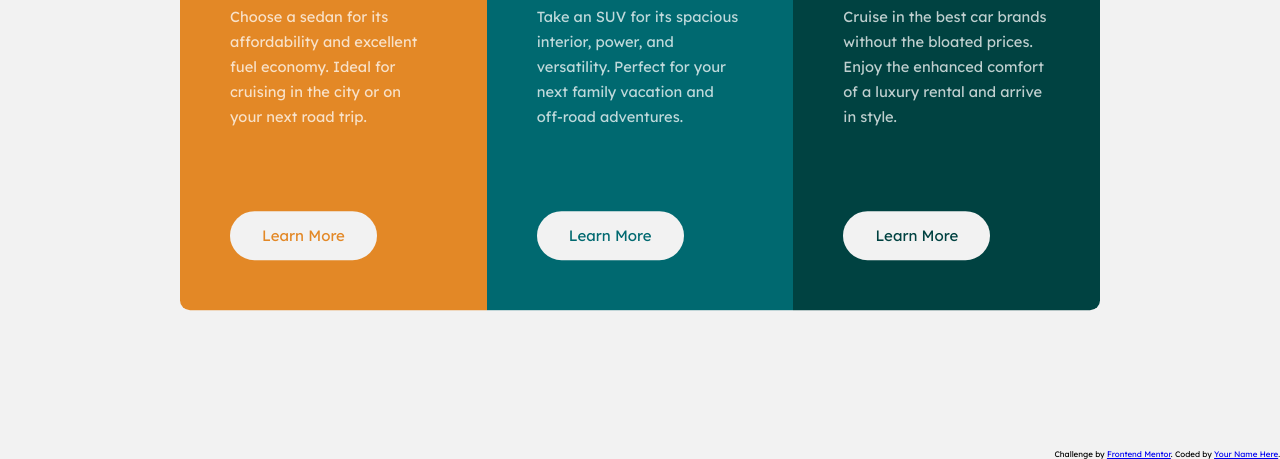
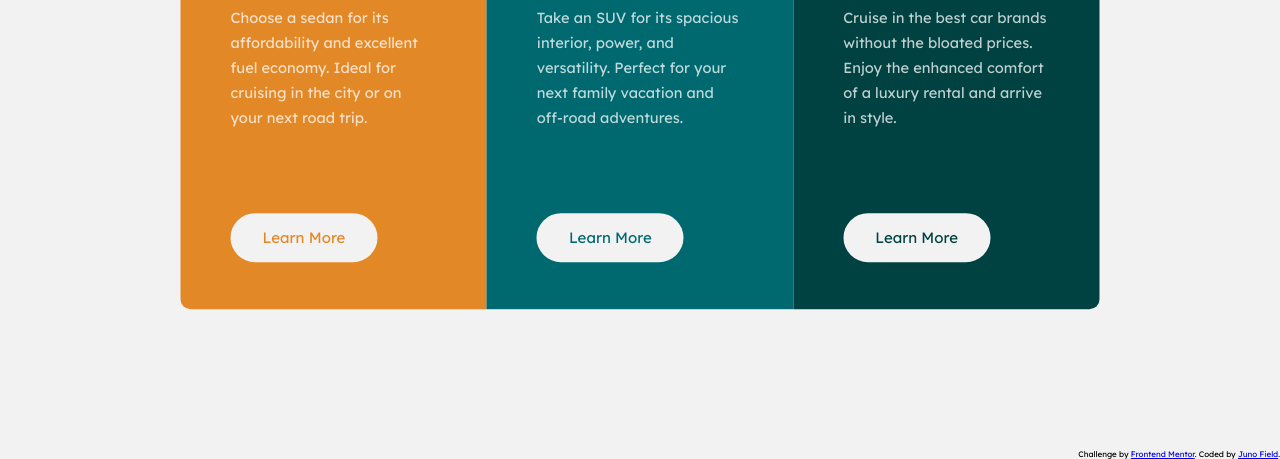
Before and after one commit to JunoField/fm4-3-column-preview-card, a website built with Parcel: page index.html in a window 1280 px wide. Shown: the part 341-800 px from the top of the page. Built offline with nearby package versions, Linux system fonts and the light colour scheme.

Commit message:
tuned heights in desktop, added name and link to attrib

```diff
--- a/index.html
+++ b/index.html
@@ -44,7 +44,7 @@
 
   <footer class="attribution">
     Challenge by <a href="https://www.frontendmentor.io?ref=challenge" target="_blank">Frontend Mentor</a>.
-    Coded by <a href="#">Your Name Here</a>.
+    Coded by <a href="https://github.com/JunoField">Juno Field</a>.
   </div>
 </body>
 </html>
--- a/style.scss
+++ b/style.scss
@@ -80,7 +80,7 @@ body{
     #cards{
         display: flex;
         flex-direction: horizontal;
-        width: 920px;
+        width: 919px;
         position: absolute;
         top: 50%;
         left: 50%;
@@ -89,14 +89,14 @@ body{
     }
 
     .card{
-        width: 33.3%;
+        width: 33.333%;
 
         p{
             margin: 25px auto auto auto;
         }
 
         button{
-            margin: 82px auto 0px 0px;
+            margin: 83px auto -3px 0px;
         }
     }
 
```
Also changed, not shown: dist/index.html, 2 other files.
